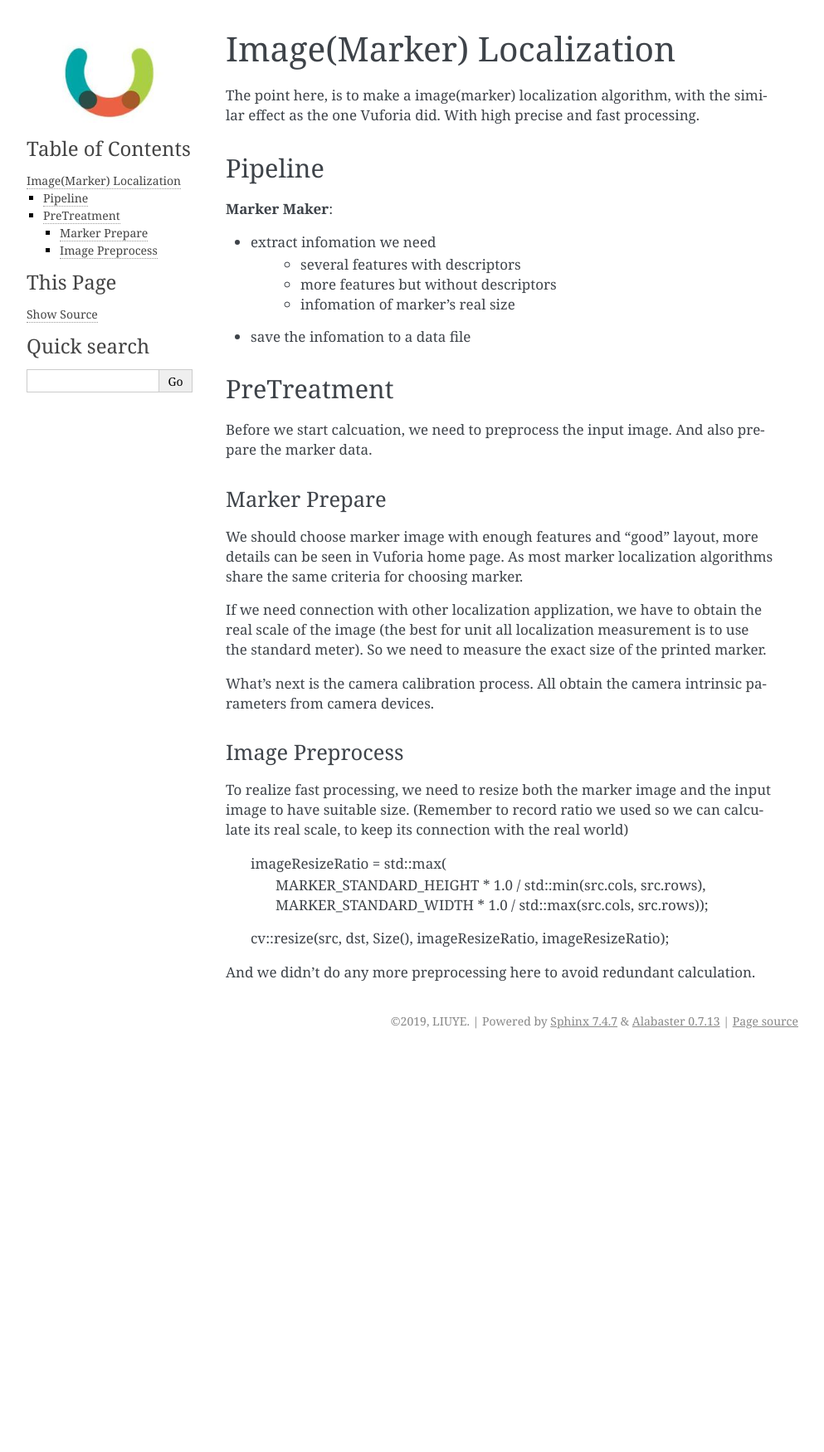
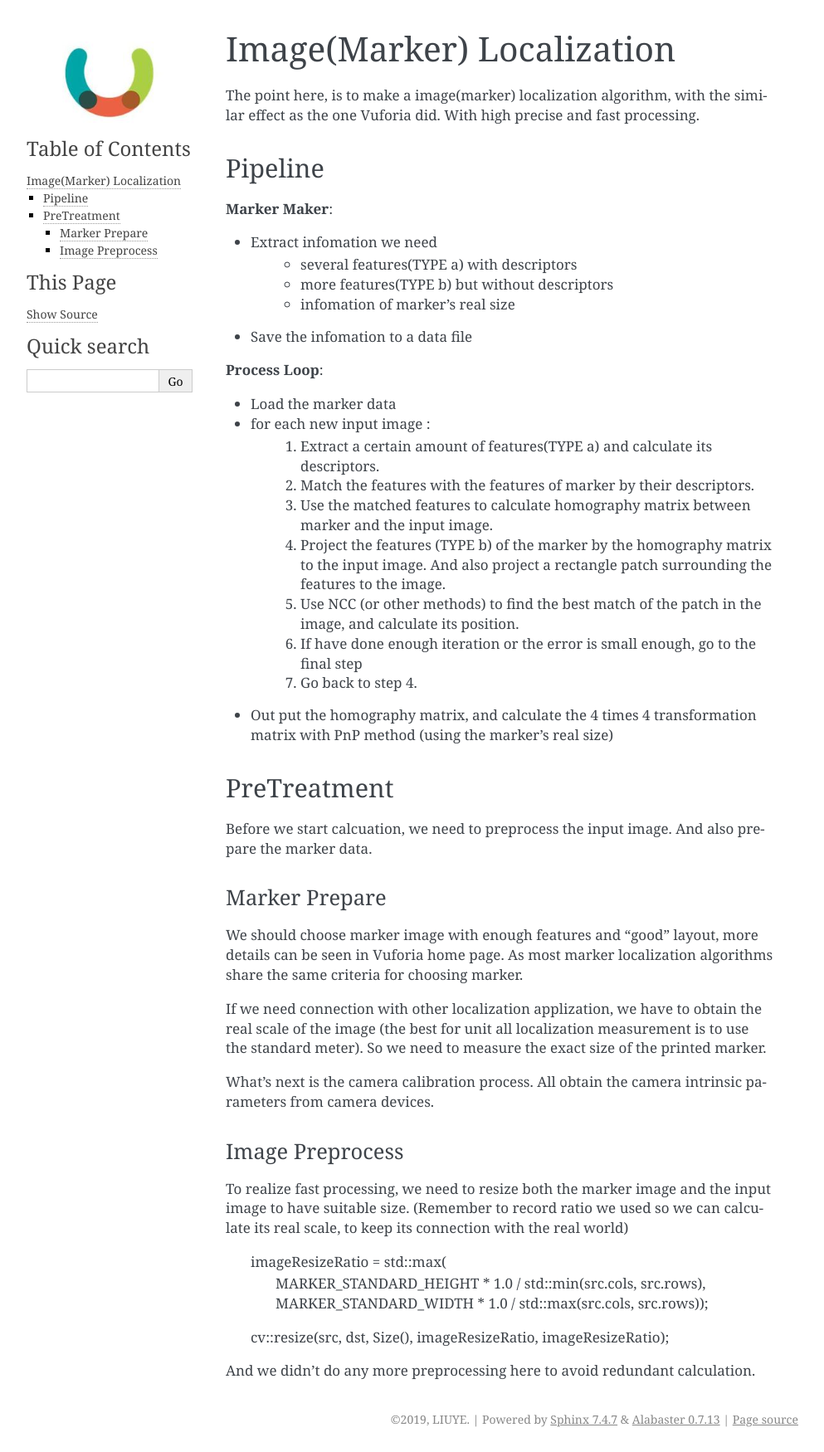
Before and after one commit to gggliuye/VIO, a Sphinx documentation site: the page built from docs/MarkerTracker/MarkerTracker.rst, in a window 1280 px wide. Shown: the whole page at 83% size, without its empty margins (148-1141 px from the left). Built offline with Sphinx 7.4.7, drawn with Linux system fonts in a browser that asks for light colours; before the commit the page ends 1270 px from its top, so only the background shows below that.

Commit message:
Update MarkerTracker.rst

```diff
--- a/docs/MarkerTracker/MarkerTracker.rst
+++ b/docs/MarkerTracker/MarkerTracker.rst
@@ -8,12 +8,24 @@ Pipeline
 
 **Marker Maker**:
 
-* extract infomation we need
-    - several features with descriptors
-    - more features but without descriptors
+* Extract infomation we need
+    - several features(TYPE a) with descriptors
+    - more features(TYPE b) but without descriptors
     - infomation of marker's real size
-* save the infomation to a data file
+* Save the infomation to a data file
 
+**Process Loop**:
+
+* Load the marker data
+* for each new input image :
+    1. Extract a certain amount of features(TYPE a) and calculate its descriptors.
+    2. Match the features with the features of marker by their descriptors.
+    3. Use the matched features to calculate homography matrix between marker and the input image.
+    4. Project the features (TYPE b) of the marker by the homography matrix to the input image. And also project a rectangle patch surrounding the features to the image.
+    5. Use NCC (or other methods) to find the best match of the patch in the image, and calculate its position.
+    6. If have done enough iteration or the error is small enough, go to the final step
+    7. Go back to step 4.
+* Out put the homography matrix, and calculate the 4 times 4 transformation matrix with PnP method (using the marker's real size)
 
 
 PreTreatment
```
